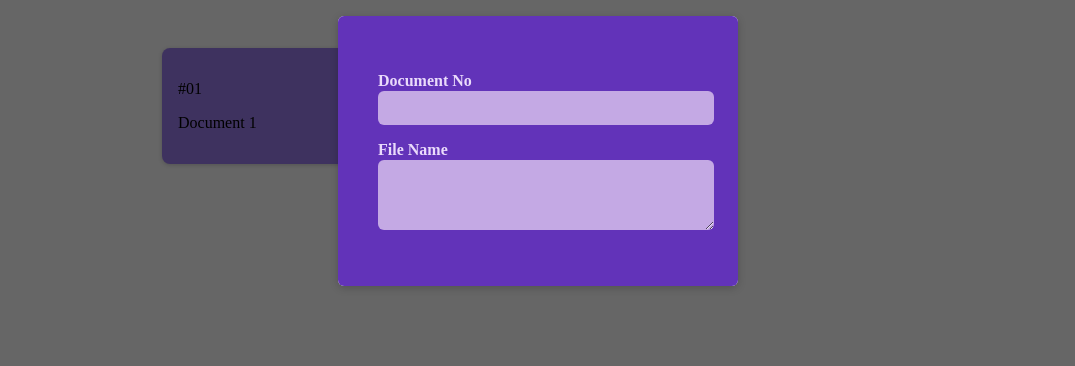
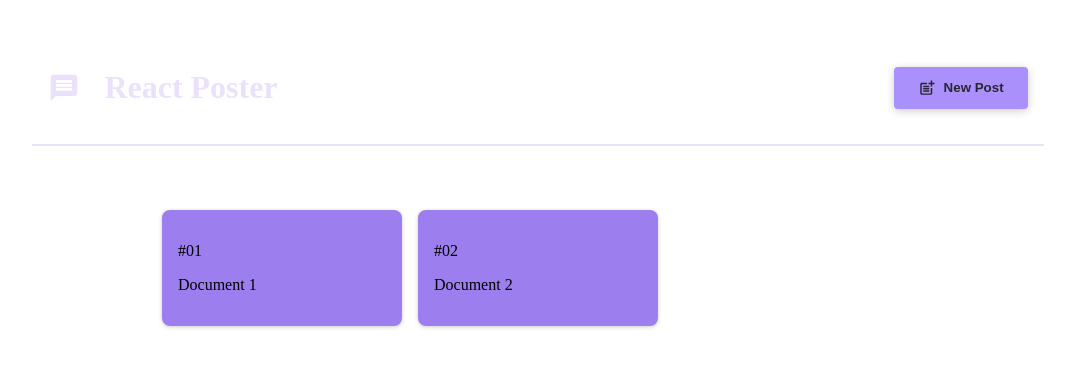
Before and after one commit to revarnami/react-crash-course, a React (Vite) app: page / in a window 1280 px wide. Shown: the top 366 px of the page, without its empty margins (102-1177 px from the left). Built offline with nearby package versions, Linux system fonts and the light colour scheme.

Commit message:
Adding header and library react icons

```diff
--- a/package.json
+++ b/package.json
@@ -11,7 +11,8 @@
   },
   "dependencies": {
     "react": "^18.3.1",
-    "react-dom": "^18.3.1"
+    "react-dom": "^18.3.1",
+    "react-icons": "^5.3.0"
   },
   "devDependencies": {
     "@eslint/js": "^9.11.1",
--- a/src/App.jsx
+++ b/src/App.jsx
@@ -1,13 +1,14 @@
-import { useState } from 'react'
-import reactLogo from './assets/react.svg'
-import viteLogo from '/vite.svg'
 import PostList from './components/PostList'
+import MainHeader from './components/MainHeader'
 
 function App() {
   return (
-    <main>
-      <PostList/>
-    </main>
+    <>
+      <MainHeader />
+      <main>
+        <PostList />
+      </main>
+    </>
   )
 }
 
--- a/src/components/MainHeader.jsx
+++ b/src/components/MainHeader.jsx
@@ -0,0 +1,22 @@
+import { MdPostAdd, MdMessage } from 'react-icons/md'
+
+import classes from './MainHeader.module.css'
+
+function MainHeader({ onCreatePost }) {
+  return (
+    <header className={classes.header}>
+      <h1 className={classes.logo}>
+        <MdMessage />
+        React Poster
+      </h1>
+      <p>
+        <button className={classes.button} onClick={onCreatePost}>
+          <MdPostAdd size={18} />
+          New Post
+        </button>
+      </p>
+    </header>
+  )
+}
+
+export default MainHeader
--- a/src/components/MainHeader.module.css
+++ b/src/components/MainHeader.module.css
@@ -0,0 +1,36 @@
+.header {
+  /* padding: 2rem 10%; */
+  margin: 2rem 10%;
+  padding: 1rem;
+  text-align: center;
+  display: flex;
+  justify-content: space-between;
+  align-items: center;
+  border-bottom: 2px solid #ece1fa;
+}
+
+.logo {
+  font-size: 2rem;
+  display: flex;
+  gap: 1.5rem;
+  align-items: center;
+  color: #ece1fa;
+}
+
+.button {
+  display: inline-flex;
+  align-items: center;
+  gap: 0.5rem;
+  padding: 0.75rem 1.5rem;
+  background-color: #a990fb;
+  color: #2a2630;
+  border: none;
+  border-radius: 4px;
+  box-shadow: 0 2px 8px rgba(0, 0, 0, 0.2);
+  cursor: pointer;
+  font-weight: bold;
+}
+
+.button:hover {
+  background-color: #8c6cf7;
+}
--- a/src/components/PostList.jsx
+++ b/src/components/PostList.jsx
@@ -5,7 +5,7 @@
 import { useState } from 'react'
 
 function PostList() {
-  const [modalIsVisible, setModalIsVisible] = useState(true)
+  const [modalIsVisible, setModalIsVisible] = useState(false)
   const [enteredDocNo, setEnteredDocNo] = useState('')
   const [enteredFileName, setEnteredFileName] = useState('')
 
```
Also changed, not shown: 1 other file (tests, documents, lock files or other folders).
